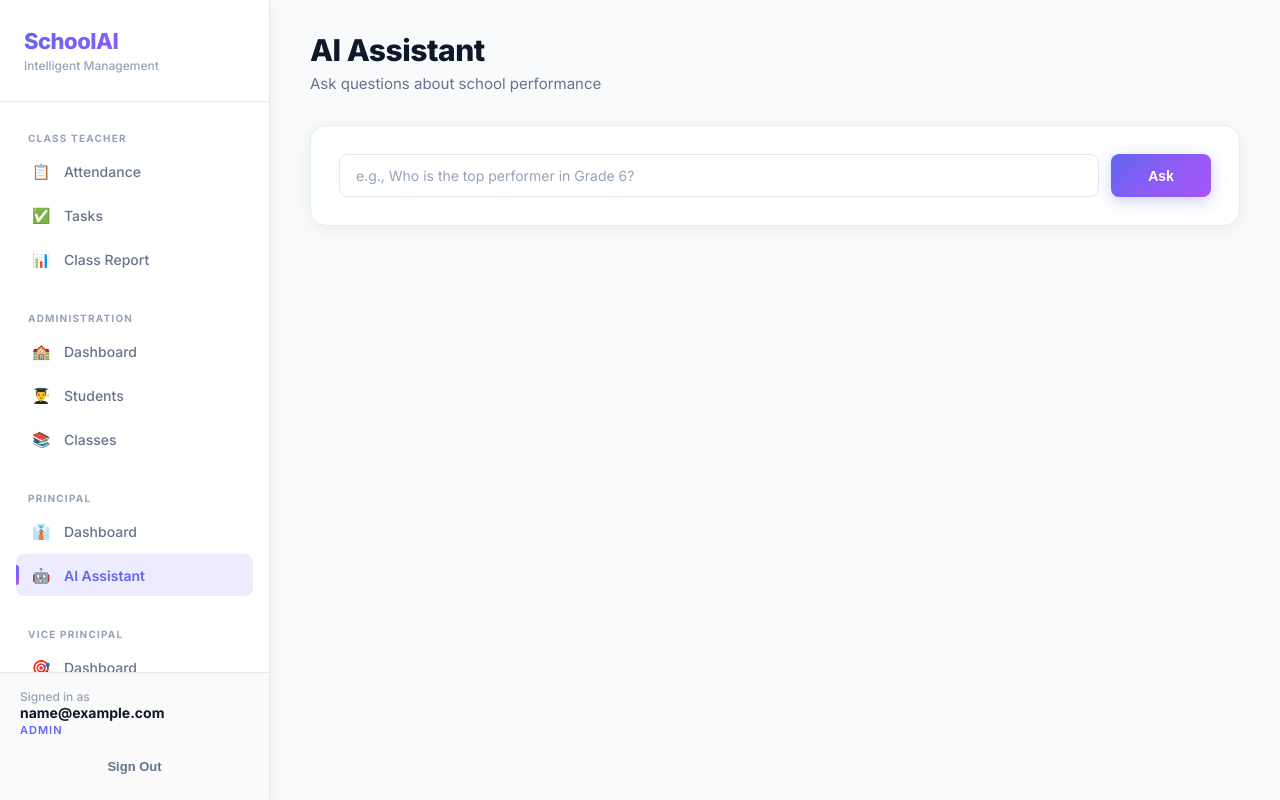
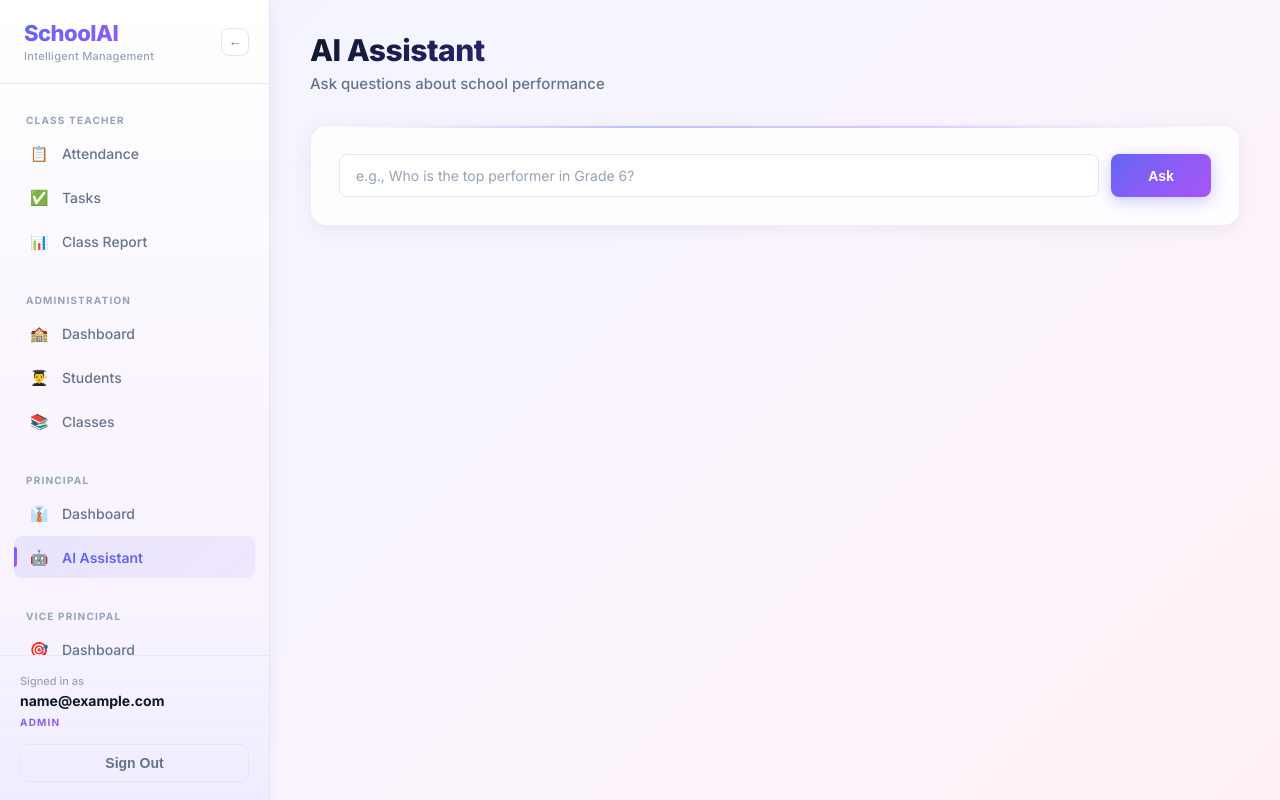
Before and after one commit to adhishbiradar69-blip/SchoolAI, a React app in the folder frontend/: page /principal/ai in a window 1280 px wide. Built offline with nearby package versions, Linux system fonts and the light colour scheme; sample sign-in values are in the browser's storage; the HTML template or start-up script is replaced by a standard one.

Commit message:
imporved UI

```diff
--- a/frontend/src/components/Layout.jsx
+++ b/frontend/src/components/Layout.jsx
@@ -1,3 +1,4 @@
+import { useState } from 'react';
 import { NavLink, useLocation, useNavigate } from 'react-router-dom';
 import { useAuth } from '../auth/AuthContext';
 
@@ -48,6 +49,7 @@ export default function Layout({ children }) {
   const { user, logout } = useAuth();
   const navigate = useNavigate();
   const location = useLocation();
+  const [collapsed, setCollapsed] = useState(false);
 
   const userRole = user?.role || 'class_teacher';
 
@@ -61,42 +63,54 @@ export default function Layout({ children }) {
   };
 
   return (
-    <div className="app-layout">
+    <div className={`app-layout ${collapsed ? 'sidebar-collapsed' : ''}`}>
       <aside className="sidebar">
         <div className="sidebar-brand">
-          <h1>SchoolAI</h1>
-          <p>Intelligent Management</p>
+          <div className="brand-text">
+            {!collapsed ? (
+              <>
+                <h1>SchoolAI</h1>
+                <p>Intelligent Management</p>
+              </>
+            ) : (
+              <h1 className="brand-logo">S</h1>
+            )}
+          </div>
+          <button
+            className="sidebar-toggle"
+            onClick={() => setCollapsed(!collapsed)}
+            title={collapsed ? 'Expand' : 'Collapse'}
+          >
+            {collapsed ? '→' : '←'}
+          </button>
         </div>
 
-        <nav style={{ flex: 1, overflowY: 'auto', padding: '8px 0' }}>
+        <nav className="sidebar-nav">
           {visibleGroups.map((group) => (
             <div key={group.label} className="nav-group">
-              <div className="nav-group-label">{group.label}</div>
+              {!collapsed && <div className="nav-group-label">{group.label}</div>}
               {group.items.map((item) => (
                 <NavLink
                   key={item.path}
                   to={item.path}
                   className={({ isActive }) => `nav-link ${isActive ? 'active' : ''}`}
+                  title={collapsed ? item.label : ''}
                 >
                   <span className="nav-icon">{item.icon}</span>
-                  {item.label}
+                  {!collapsed && <span className="nav-text">{item.label}</span>}
                 </NavLink>
               ))}
             </div>
           ))}
         </nav>
 
-        <div className="sidebar-footer">
-          <div style={{ marginBottom: 12 }}>
-            <p style={{ fontSize: 12, color: 'var(--text-muted)', fontWeight: 500 }}>Signed in as</p>
-            <p style={{ fontSize: 14, fontWeight: 700, color: 'var(--text-primary)' }}>
-              {user?.email || 'User'}
-            </p>
-            <p style={{ fontSize: 11, color: 'var(--accent)', fontWeight: 600, textTransform: 'uppercase', letterSpacing: 1, marginTop: 2 }}>
-              {userRole}
-            </p>
+        <div className={`sidebar-footer ${collapsed ? 'hidden' : ''}`}>
+          <div className="footer-user">
+            <p className="footer-label">Signed in as</p>
+            <p className="footer-email">{user?.email || 'User'}</p>
+            <p className="footer-role">{userRole}</p>
           </div>
-          <button onClick={handleLogout} className="btn btn-ghost" style={{ width: '100%', fontSize: 13 }}>
+          <button onClick={handleLogout} className="btn btn-ghost">
             Sign Out
           </button>
         </div>
--- a/frontend/src/index.css
+++ b/frontend/src/index.css
@@ -8,26 +8,27 @@
 
 :root {
   --bg: #f8fafc;
-  --bg-card: rgba(255, 255, 255, 0.85);
+  --bg-gradient: linear-gradient(135deg, #f0f4ff 0%, #faf5ff 50%, #fff0f5 100%);
+  --bg-card: rgba(255, 255, 255, 0.82);
   --bg-solid: #ffffff;
   --bg-hover: #f1f5f9;
-  --border: rgba(226, 232, 240, 0.8);
+  --border: rgba(226, 232, 240, 0.7);
   --border-strong: #e2e8f0;
   --text-primary: #0f172a;
   --text-secondary: #64748b;
   --text-muted: #94a3b8;
   --accent: #6366f1;
   --accent-light: #818cf8;
-  --accent-glow: rgba(99, 102, 241, 0.12);
+  --accent-glow: rgba(99, 102, 241, 0.1);
   --accent-gradient: linear-gradient(135deg, #6366f1 0%, #8b5cf6 50%, #a855f7 100%);
   --success: #10b981;
-  --success-light: #d1fae5;
+  --success-gradient: linear-gradient(135deg, #34d399 0%, #10b981 100%);
   --danger: #ef4444;
-  --danger-light: #fee2e2;
+  --danger-gradient: linear-gradient(135deg, #f87171 0%, #ef4444 100%);
   --warning: #f59e0b;
-  --warning-light: #fef3c7;
+  --warning-gradient: linear-gradient(135deg, #fbbf24 0%, #f59e0b 100%);
   --info: #3b82f6;
-  --info-light: #dbeafe;
+  --info-gradient: linear-gradient(135deg, #60a5fa 0%, #3b82f6 100%);
   --radius: 16px;
   --radius-sm: 12px;
   --radius-xs: 8px;
@@ -35,6 +36,8 @@
   --shadow: 0 4px 20px rgba(0,0,0,0.06);
   --shadow-lg: 0 8px 40px rgba(0,0,0,0.08);
   --shadow-xl: 0 20px 60px rgba(0,0,0,0.1);
+  --sidebar-width: 270px;
+  --sidebar-collapsed: 72px;
 }
 
 html {
@@ -43,26 +46,28 @@ html {
 
 body {
   font-family: 'Inter', -apple-system, BlinkMacSystemFont, sans-serif;
-  background: var(--bg);
+  background: var(--bg-gradient);
+  background-attachment: fixed;
   color: var(--text-primary);
   min-height: 100vh;
   -webkit-font-smoothing: antialiased;
 }
 
-/* Scrollbar */
-::-webkit-scrollbar { width: 6px; }
+/* Refined Scrollbar */
+::-webkit-scrollbar { width: 4px; height: 4px; }
 ::-webkit-scrollbar-track { background: transparent; }
-::-webkit-scrollbar-thumb { background: #cbd5e1; border-radius: 3px; }
-::-webkit-scrollbar-thumb:hover { background: #94a3b8; }
+::-webkit-scrollbar-thumb {
+  background: linear-gradient(180deg, #cbd5e1 0%, #94a3b8 100%);
+  border-radius: 10px;
+}
+::-webkit-scrollbar-thumb:hover { background: linear-gradient(180deg, #94a3b8 0%, #64748b 100%); }
+::-webkit-scrollbar-corner { background: transparent; }
+* { scrollbar-width: thin; scrollbar-color: #cbd5e1 transparent; }
 
 /* Animations */
 @keyframes fadeIn {
   from { opacity: 0; transform: translateY(12px); }
   to { opacity: 1; transform: translateY(0); }
-}
-@keyframes fadeInLeft {
-  from { opacity: 0; transform: translateX(-12px); }
-  to { opacity: 1; transform: translateX(0); }
 }
 @keyframes scaleIn {
   from { opacity: 0; transform: scale(0.96); }
@@ -72,24 +77,12 @@ body {
   from { opacity: 0; transform: translateY(20px); }
   to { opacity: 1; transform: translateY(0); }
 }
-@keyframes shimmer {
-  0% { background-position: -200% 0; }
-  100% { background-position: 200% 0; }
-}
-@keyframes pulse-ring {
-  0% { transform: scale(0.8); opacity: 0.5; }
-  100% { transform: scale(1.3); opacity: 0; }
-}
 
 .animate-fade { animation: fadeIn 0.4s cubic-bezier(0.16, 1, 0.3, 1) forwards; }
 .animate-slide-up { animation: slideUp 0.5s cubic-bezier(0.16, 1, 0.3, 1) forwards; }
 .animate-scale { animation: scaleIn 0.35s cubic-bezier(0.16, 1, 0.3, 1) forwards; }
-.stagger-1 { animation-delay: 0.05s; opacity: 0; }
-.stagger-2 { animation-delay: 0.1s; opacity: 0; }
-.stagger-3 { animation-delay: 0.15s; opacity: 0; }
-.stagger-4 { animation-delay: 0.2s; opacity: 0; }
 
-/* Glass card */
+/* Glass card with gradient top accent */
 .glass {
   background: var(--bg-card);
   backdrop-filter: blur(20px);
@@ -97,12 +90,25 @@ body {
   border: 1px solid var(--border);
   border-radius: var(--radius);
   box-shadow: var(--shadow);
+  position: relative;
+  overflow: hidden;
+}
+
+.glass::before {
+  content: '';
+  position: absolute;
+  top: 0;
+  left: 24px;
+  right: 24px;
+  height: 2px;
+  background: linear-gradient(90deg, transparent, rgba(99,102,241,0.4), rgba(139,92,246,0.3), transparent);
+  border-radius: 2px;
 }
 
 .glass:hover {
   box-shadow: var(--shadow-lg);
   transform: translateY(-2px);
-  border-color: rgba(99, 102, 241, 0.2);
+  border-color: rgba(99, 102, 241, 0.25);
 }
 
 /* Buttons */
@@ -126,7 +132,7 @@ body {
   content: '';
   position: absolute;
   inset: 0;
-  background: linear-gradient(to right, transparent, rgba(255,255,255,0.2), transparent);
+  background: linear-gradient(to right, transparent, rgba(255,255,255,0.25), transparent);
   transform: translateX(-100%);
   transition: transform 0.5s;
 }
@@ -138,17 +144,17 @@ body {
 .btn-primary {
   background: var(--accent-gradient);
   color: white;
-  box-shadow: 0 4px 16px rgba(99, 102, 241, 0.3);
+  box-shadow: 0 4px 16px rgba(99, 102, 241, 0.35);
 }
 .btn-primary:hover {
   transform: translateY(-2px);
-  box-shadow: 0 8px 24px rgba(99, 102, 241, 0.4);
+  box-shadow: 0 8px 28px rgba(99, 102, 241, 0.45);
 }
 
 .btn-secondary {
   background: white;
   color: var(--text-primary);
-  border: 1px solid var(--border-strong);
+  border: 1.5px solid var(--border-strong);
   box-shadow: var(--shadow-sm);
 }
 .btn-secondary:hover {
@@ -157,22 +163,16 @@ body {
   box-shadow: var(--shadow);
 }
 
-.btn-success {
-  background: var(--success);
-  color: white;
-}
-.btn-success:hover {
-  background: #059669;
-  transform: translateY(-1px);
-}
-
 .btn-ghost {
   background: transparent;
   color: var(--text-secondary);
+  border: 1.5px solid var(--border-strong);
+  width: 100%;
 }
 .btn-ghost:hover {
   background: var(--bg-hover);
   color: var(--text-primary);
+  border-color: var(--accent-light);
 }
 
 /* Inputs */
@@ -203,6 +203,18 @@ body {
   border: 1px solid var(--border);
   overflow: hidden;
   box-shadow: var(--shadow-sm);
+  position: relative;
+}
+
+.table-wrap::before {
+  content: '';
+  position: absolute;
+  top: 0;
+  left: 20px;
+  right: 20px;
+  height: 2px;
+  background: linear-gradient(90deg, transparent, rgba(99,102,241,0.25), transparent);
+  z-index: 1;
 }
 
 table {
@@ -212,7 +224,7 @@ table {
 }
 
 th {
-  background: #f8fafc;
+  background: linear-gradient(180deg, #f8fafc 0%, #f1f5f9 100%);
   color: var(--text-secondary);
   font-weight: 600;
   font-size: 11px;
@@ -235,7 +247,7 @@ tr {
 }
 
 tr:hover td {
-  background: #f8fafc;
+  background: linear-gradient(90deg, #f8fafc 0%, #ffffff 100%);
 }
 
 tr:last-child td {
@@ -262,25 +274,17 @@ tr:last-child td {
   transform: scale(1.05);
 }
 
-.pill-present {
-  background: var(--success-light);
-  color: #047857;
-}
+.pill-present { background: linear-gradient(135deg, #d1fae5 0%, #a7f3d0 100%); color: #047857; }
+.pill-absent { background: linear-gradient(135deg, #fee2e2 0%, #fecaca 100%); color: #b91c1c; }
+.pill-late { background: linear-gradient(135deg, #fef3c7 0%, #fde68a 100%); color: #b45309; }
+.pill-unmarked { background: linear-gradient(135deg, #f1f5f9 0%, #e2e8f0 100%); color: var(--text-muted); }
 
-.pill-absent {
-  background: var(--danger-light);
-  color: #b91c1c;
-}
-
-.pill-late {
-  background: var(--warning-light);
-  color: #b45309;
-}
-
-.pill-unmarked {
-  background: #f1f5f9;
-  color: var(--text-muted);
-}
+/* Grade pills */
+.pill-grade-a { background: linear-gradient(135deg, #d1fae5 0%, #6ee7b7 100%); color: #065f46; }
+.pill-grade-b { background: linear-gradient(135deg, #fef3c7 0%, #fcd34d 100%); color: #92400e; }
+.pill-grade-c { background: linear-gradient(135deg, #dbeafe 0%, #93c5fd 100%); color: #1e40af; }
+.pill-grade-d { background: linear-gradient(135deg, #fee2e2 0%, #fca5a5 100%); color: #991b1b; }
+.pill-grade-f { background: linear-gradient(135deg, #e2e8f0 0%, #cbd5e1 100%); color: #475569; }
 
 /* Layout */
 .app-layout {
@@ -289,8 +293,8 @@ tr:last-child td {
 }
 
 .sidebar {
-  width: 270px;
-  background: white;
+  width: var(--sidebar-width);
+  background: linear-gradient(180deg, #ffffff 0%, #faf5ff 50%, #f5f0ff 100%);
   border-right: 1px solid var(--border-strong);
   display: flex;
   flex-direction: column;
@@ -300,14 +304,31 @@ tr:last-child td {
   top: 0;
   z-index: 100;
   box-shadow: var(--shadow);
+  transition: width 0.35s cubic-bezier(0.16, 1, 0.3, 1);
+}
+
+.sidebar-collapsed .sidebar {
+  width: var(--sidebar-collapsed);
 }
 
 .sidebar-brand {
-  padding: 28px 24px;
+  padding: 20px 20px 20px 24px;
   border-bottom: 1px solid var(--border);
+  display: flex;
+  align-items: center;
+  justify-content: space-between;
+  min-height: 72px;
+  gap: 10px;
 }
 
-.sidebar-brand h1 {
+.brand-text {
+  display: flex;
+  flex-direction: column;
+  flex: 1;
+  min-width: 0;
+}
+
+.brand-text h1 {
   font-size: 22px;
   font-weight: 800;
   background: var(--accent-gradient);
@@ -315,18 +336,67 @@ tr:last-child td {
   -webkit-text-fill-color: transparent;
   background-clip: text;
   letter-spacing: -0.5px;
+  line-height: 1.2;
 }
 
-.sidebar-brand p {
-  font-size: 12px;
+.brand-text p {
+  font-size: 11px;
   color: var(--text-muted);
-  margin-top: 4px;
+  margin-top: 3px;
   font-weight: 500;
+  letter-spacing: 0.3px;
+}
+
+.brand-logo {
+  font-size: 28px;
+  font-weight: 800;
+  background: var(--accent-gradient);
+  -webkit-background-clip: text;
+  -webkit-text-fill-color: transparent;
+  background-clip: text;
+  width: 100%;
+  text-align: center;
+  line-height: 1;
+}
+
+.sidebar-toggle {
+  width: 28px;
+  height: 28px;
+  border-radius: 8px;
+  border: 1.5px solid var(--border-strong);
+  background: rgba(255,255,255,0.8);
+  color: var(--text-secondary);
+  font-size: 13px;
+  cursor: pointer;
+  display: flex;
+  align-items: center;
+  justify-content: center;
+  transition: all 0.2s ease;
+  flex-shrink: 0;
+}
+
+.sidebar-toggle:hover {
+  background: var(--accent-glow);
+  color: var(--accent);
+  border-color: var(--accent-light);
+  transform: scale(1.1);
+}
+
+.sidebar-nav {
+  flex: 1;
+  overflow-y: auto;
+  overflow-x: hidden;
+  padding: 8px 0;
 }
 
 .nav-group {
-  padding: 8px 16px;
+  padding: 8px 14px;
   margin-top: 4px;
+  transition: padding 0.35s ease;
+}
+
+.sidebar-collapsed .nav-group {
+  padding: 8px 10px;
 }
 
 .nav-group-label {
@@ -336,6 +406,16 @@ tr:last-child td {
   letter-spacing: 1.2px;
   color: var(--text-muted);
   padding: 10px 12px 6px;
+  white-space: nowrap;
+  opacity: 1;
+  transition: opacity 0.2s ease, height 0.2s ease;
+}
+
+.sidebar-collapsed .nav-group-label {
+  opacity: 0;
+  height: 0;
+  padding: 0;
+  overflow: hidden;
 }
 
 .nav-link {
@@ -351,15 +431,21 @@ tr:last-child td {
   transition: all 0.2s ease;
   margin-bottom: 2px;
   position: relative;
+  white-space: nowrap;
+}
+
+.sidebar-collapsed .nav-link {
+  padding: 10px;
+  justify-content: center;
 }
 
 .nav-link:hover {
-  background: var(--bg-hover);
+  background: rgba(99, 102, 241, 0.06);
   color: var(--text-primary);
 }
 
 .nav-link.active {
-  background: var(--accent-glow);
+  background: linear-gradient(135deg, rgba(99,102,241,0.1) 0%, rgba(139,92,246,0.08) 100%);
   color: var(--accent);
   font-weight: 600;
 }
@@ -383,21 +469,82 @@ tr:last-child td {
   align-items: center;
   justify-content: center;
   font-size: 15px;
+  flex-shrink: 0;
+}
+
+.nav-text {
+  opacity: 1;
+  transition: opacity 0.2s ease, width 0.2s ease;
+  white-space: nowrap;
+}
+
+.sidebar-collapsed .nav-text {
+  opacity: 0;
+  width: 0;
+  overflow: hidden;
 }
 
 .sidebar-footer {
   margin-top: auto;
-  padding: 16px 20px;
+  padding: 18px 20px;
   border-top: 1px solid var(--border);
-  background: #fafafa;
+  background: linear-gradient(180deg, transparent 0%, rgba(99,102,241,0.03) 100%);
+  transition: opacity 0.25s ease, padding 0.35s ease, height 0.35s ease;
+  overflow: hidden;
+}
+
+.sidebar-footer.hidden {
+  opacity: 0;
+  pointer-events: none;
+  padding: 0 20px;
+  height: 0;
+}
+
+.footer-user {
+  margin-bottom: 14px;
+}
+
+.footer-label {
+  font-size: 11px;
+  color: var(--text-muted);
+  font-weight: 500;
+  margin-bottom: 4px;
+}
+
+.footer-email {
+  font-size: 14px;
+  font-weight: 700;
+  color: var(--text-primary);
+  word-break: break-all;
+  line-height: 1.3;
+}
+
+.footer-role {
+  font-size: 10px;
+  color: var(--accent);
+  font-weight: 700;
+  text-transform: uppercase;
+  letter-spacing: 1.2px;
+  margin-top: 4px;
+  background: var(--accent-gradient);
+  -webkit-background-clip: text;
+  -webkit-text-fill-color: transparent;
+  background-clip: text;
+  display: inline-block;
 }
 
 .main-area {
   flex: 1;
-  margin-left: 270px;
+  margin-left: var(--sidebar-width);
   padding: 32px 40px;
   min-height: 100vh;
-  max-width: calc(100vw - 270px);
+  max-width: calc(100vw - var(--sidebar-width));
+  transition: margin-left 0.35s cubic-bezier(0.16, 1, 0.3, 1), max-width 0.35s ease;
+}
+
+.sidebar-collapsed .main-area {
+  margin-left: var(--sidebar-collapsed);
+  max-width: calc(100vw - var(--sidebar-collapsed));
 }
 
 .page-header {
@@ -409,11 +556,16 @@ tr:last-child td {
   font-weight: 800;
   letter-spacing: -0.5px;
   margin-bottom: 6px;
+  background: linear-gradient(135deg, #0f172a 0%, #4338ca 50%, #6366f1 100%);
+  -webkit-background-clip: text;
+  -webkit-text-fill-color: transparent;
+  background-clip: text;
 }
 
 .page-header p {
   color: var(--text-secondary);
   font-size: 15px;
+  font-weight: 500;
 }
 
 /* Stats */
@@ -457,14 +609,15 @@ tr:last-child td {
 }
 
 .stat-icon {
-  width: 44px;
-  height: 44px;
+  width: 48px;
+  height: 48px;
   border-radius: var(--radius-xs);
   display: flex;
   align-items: center;
   justify-content: center;
-  font-size: 20px;
+  font-size: 22px;
   margin-bottom: 14px;
+  background: linear-gradient(135deg, #ede9fe 0%, #ddd6fe 100%);
 }
 
 /* Progress bar */
@@ -479,6 +632,7 @@ tr:last-child td {
   height: 100%;
   border-radius: 4px;
   transition: width 0.6s cubic-bezier(0.16, 1, 0.3, 1);
+  background: var(--accent-gradient);
 }
 
 /* Toast */
@@ -501,16 +655,11 @@ tr:last-child td {
   to { opacity: 1; transform: translateX(0); }
 }
 
-.toast-success { background: var(--success); }
-.toast-error { background: var(--danger); }
+.toast-success { background: var(--success-gradient); }
+.toast-error { background: var(--danger-gradient); }
 
 /* Responsive */
 @media (max-width: 768px) {
   .sidebar { transform: translateX(-100%); }
   .main-area { margin-left: 0; padding: 20px; max-width: 100vw; }
 }
-@keyframes spin { to { transform: rotate(360deg); } }
-.stagger-1 { animation-delay: 0.05s; opacity: 0; }
-.stagger-2 { animation-delay: 0.1s; opacity: 0; }
-.stagger-3 { animation-delay: 0.15s; opacity: 0; }
-.stagger-4 { animation-delay: 0.2s; opacity: 0; }
```
Also changed, not shown: frontend/src/pages/Teacher/AttendanceBoard.jsx (+66 -31 lines), frontend/src/pages/Teacher/TaskManager.jsx (+18 -9 lines), 2 other files (tests, documents, lock files or other folders).
